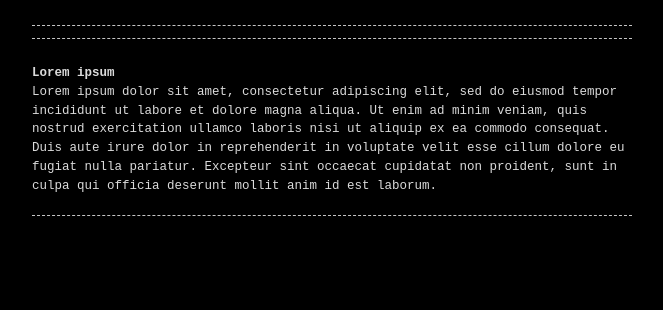
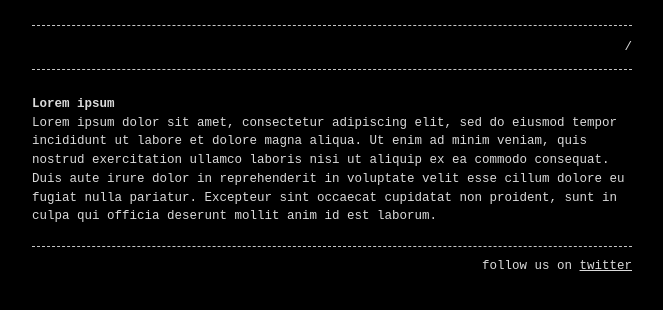
Before and after one commit to invicinity/invicinity.github.io, a Jekyll site: the page built from index.md, in a window 1280 px wide. Shown: the top 310 px of the page, without its empty margins (308-971 px from the left). Built offline with Jekyll 4.4.1, drawn with Linux system fonts in a browser that asks for light colours; some of the changed lines change nothing that is shown.

Commit message:
Update _config.yml

```diff
--- a/_config.yml
+++ b/_config.yml
@@ -2,11 +2,11 @@
 
 #google_analytics: UA-NNNNNNNN-N
 
-#header_pages:
-#  - index.md
-#  - about.md
+header_pages:
+  - index.md
+  - about.md
 
-#footer: 'follow us on <a href="https://twitter.com/">twitter</a>'
+footer: 'follow us on <a href="indiedb.com/games/invicinity">twitter</a>'
 
 #style: light # dark (default) or light
 #listen_for_clients_preferred_style: true # true or false (default)
```
